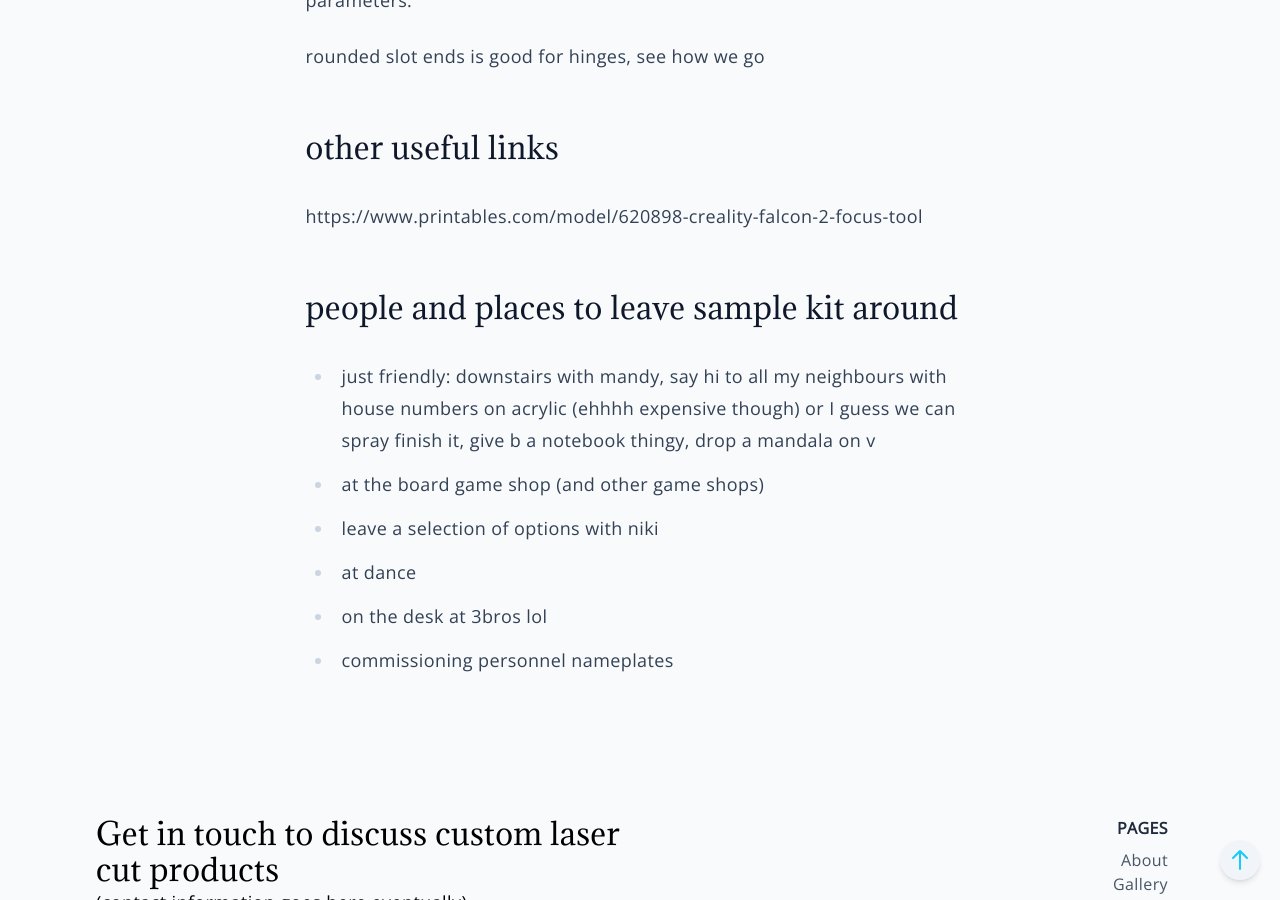
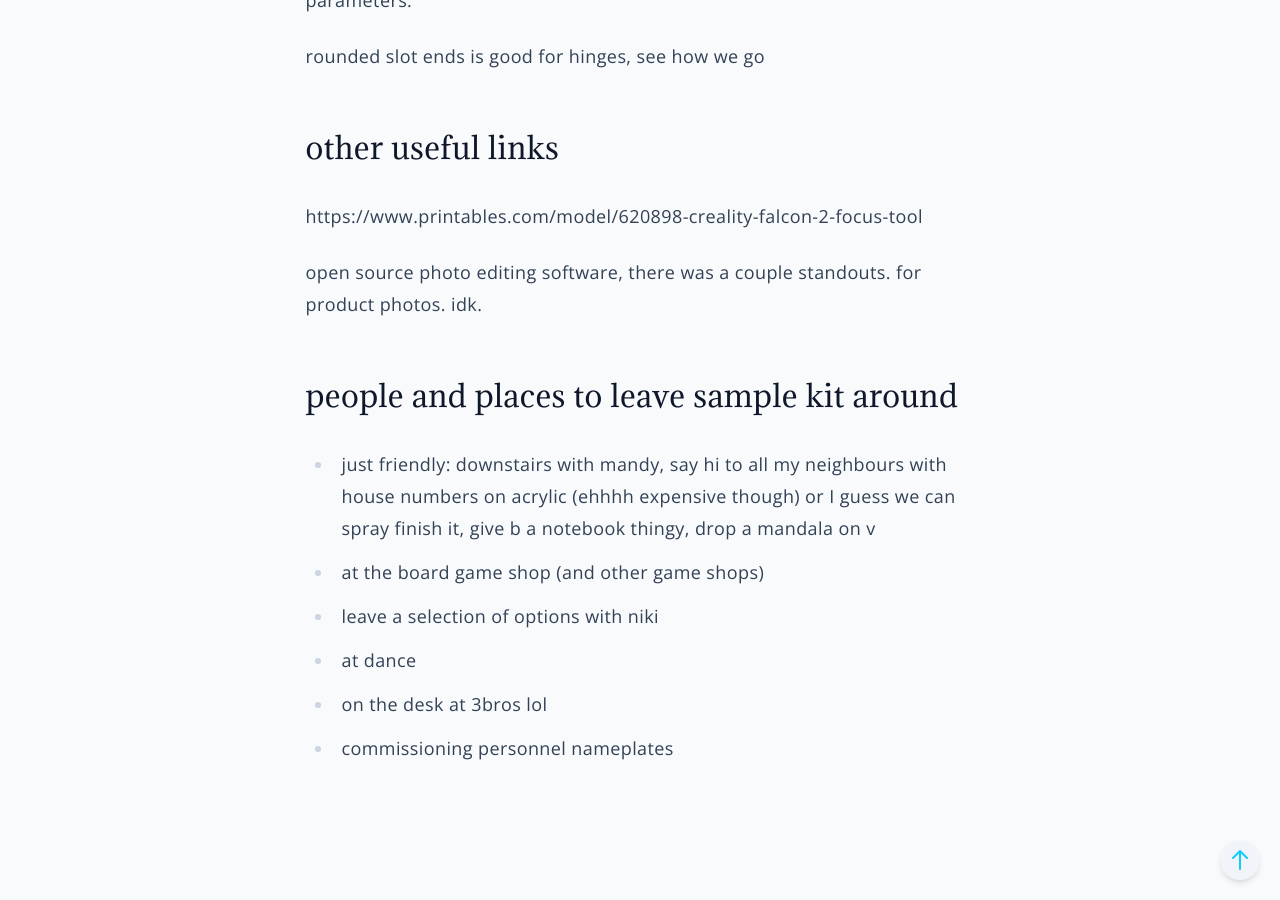
Before and after one commit to paper-engineer/laser-gallery, a Jekyll site: the page built from docs/_pages/resources.md, in a window 1280 px wide and 900 px high, scrolled down 3196 px. Built offline with Jekyll 4.4.1, drawn with Linux system fonts in a browser that asks for light colours.

Commit message:
Update resources.md

```diff
--- a/docs/_pages/resources.md
+++ b/docs/_pages/resources.md
@@ -84,6 +84,8 @@ rounded slot ends is good for hinges, see how we go
 
 https://www.printables.com/model/620898-creality-falcon-2-focus-tool
 
+open source photo editing software, there was a couple standouts. for product photos. idk.
+
 ## people and places to leave sample kit around
 
 - just friendly: downstairs with mandy, say hi to all my neighbours with house numbers on acrylic (ehhhh expensive though) or I guess we can spray finish it, give b a notebook thingy, drop a mandala on v
```
